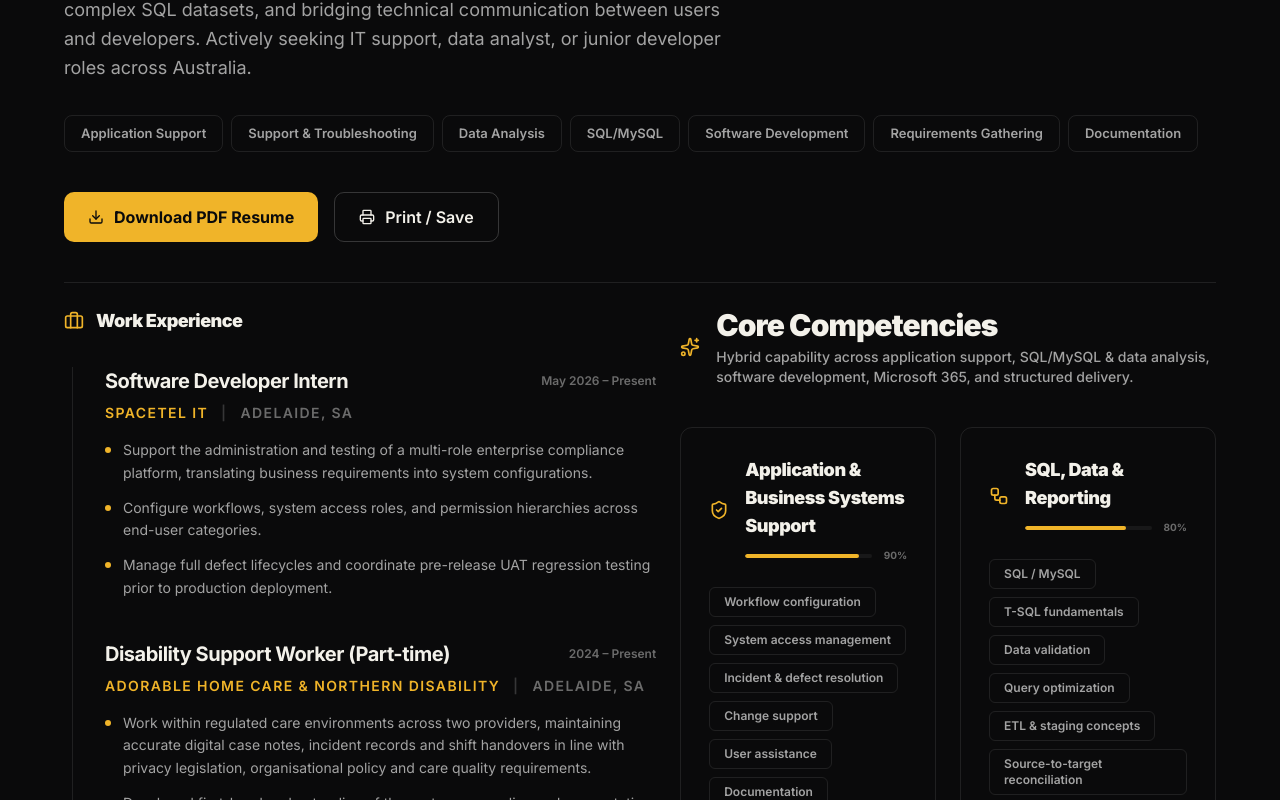
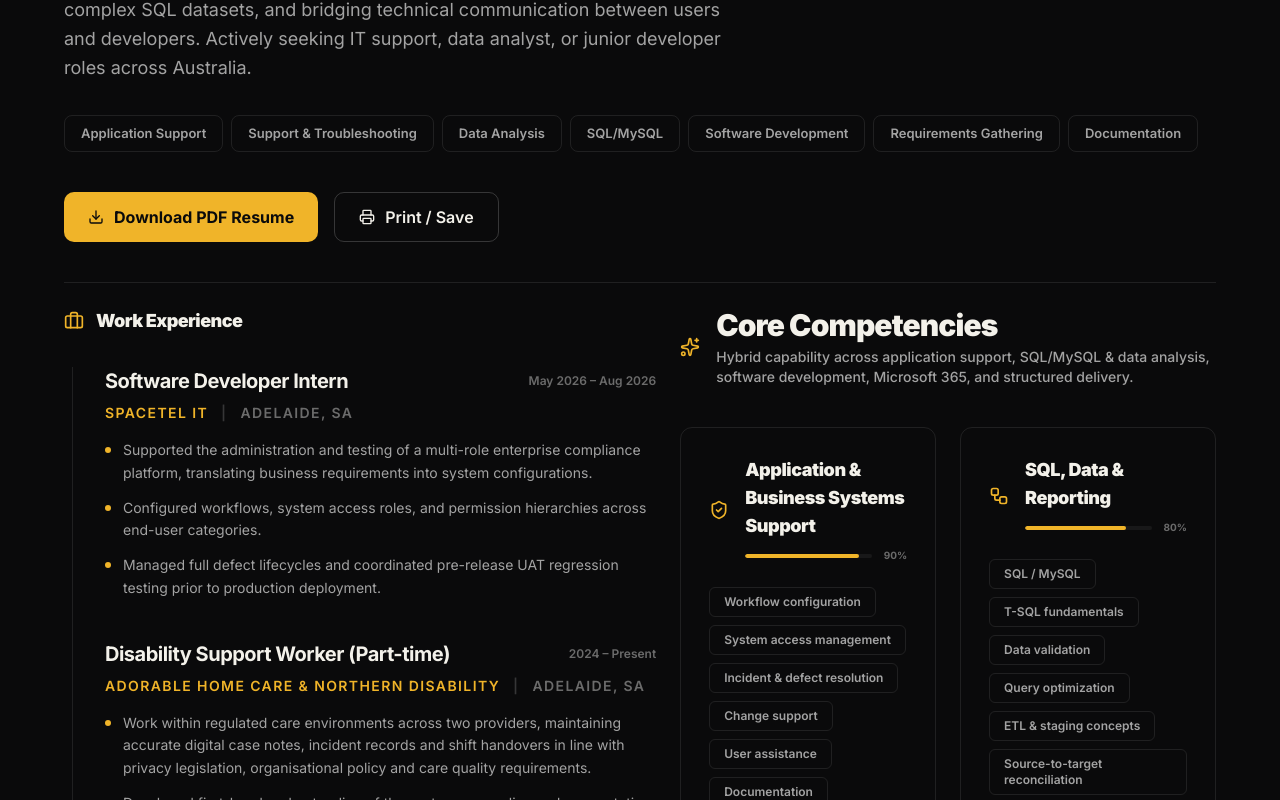
Before and after one commit to prodev1996/portfolio, a Next.js app: page /resume in a window 1280 px wide. Shown: the part 417-1217 px from the top of the page. Built offline with nearby package versions, Linux system fonts and the light colour scheme.

Commit message:
Update SpaceTel internship to finished, fix tense on its bullets
Ended May 2026 - Aug 2026 rather than ongoing; bullets/summary across
the homepage timeline, resume, and data/experience.ts now read as
completed work instead of present tense.

```diff
--- a/components/CosmicPortfolio.tsx
+++ b/components/CosmicPortfolio.tsx
@@ -28,11 +28,11 @@ import { projects, type PortfolioProject } from "@/data/projects";
 
 const timeline = [
   {
-    year: "May 2026 – Present",
+    year: "May 2026 – Aug 2026",
     role: "Software Developer Intern",
     place: "SpaceTel IT | Adelaide, SA | On-site",
     summary:
-      "Support the administration and testing of a multi-role enterprise compliance platform, translating business requirements into functional system configurations and managing the full defect lifecycle.",
+      "Supported the administration and testing of a multi-role enterprise compliance platform, translating business requirements into functional system configurations and managing the full defect lifecycle.",
     points: [
       "Configured multi-role access workflows and system permissions for an enterprise compliance platform.",
       "Managed full defect lifecycles and coordinated pre-release UAT regression testing with key stakeholders.",
--- a/components/ResumeTimeline.tsx
+++ b/components/ResumeTimeline.tsx
@@ -8,11 +8,11 @@ const experience = [
     company: "SpaceTel IT",
     role: "Software Developer Intern",
     location: "Adelaide, SA",
-    period: "May 2026 – Present",
+    period: "May 2026 – Aug 2026",
     bullets: [
-      "Support the administration and testing of a multi-role enterprise compliance platform, translating business requirements into system configurations.",
-      "Configure workflows, system access roles, and permission hierarchies across end-user categories.",
-      "Manage full defect lifecycles and coordinate pre-release UAT regression testing prior to production deployment.",
+      "Supported the administration and testing of a multi-role enterprise compliance platform, translating business requirements into system configurations.",
+      "Configured workflows, system access roles, and permission hierarchies across end-user categories.",
+      "Managed full defect lifecycles and coordinated pre-release UAT regression testing prior to production deployment.",
     ],
   },
   {
--- a/data/experience.ts
+++ b/data/experience.ts
@@ -16,12 +16,12 @@ export const experience: ExperienceEntry[] = [
     company: "SpaceTel IT",
     role: "Software Developer Intern",
     location: "Adelaide, SA",
-    period: "May 2026 – Present",
+    period: "May 2026 – Aug 2026",
     domains: ["dev", "support"],
     bullets: [
-      "Support the administration and testing of a multi-role enterprise compliance platform, translating business requirements into system configurations.",
-      "Configure workflows, system access roles, and permission hierarchies across end-user categories.",
-      "Manage full defect lifecycles and coordinate pre-release UAT regression testing prior to production deployment.",
+      "Supported the administration and testing of a multi-role enterprise compliance platform, translating business requirements into system configurations.",
+      "Configured workflows, system access roles, and permission hierarchies across end-user categories.",
+      "Managed full defect lifecycles and coordinated pre-release UAT regression testing prior to production deployment.",
     ],
   },
   {
```
